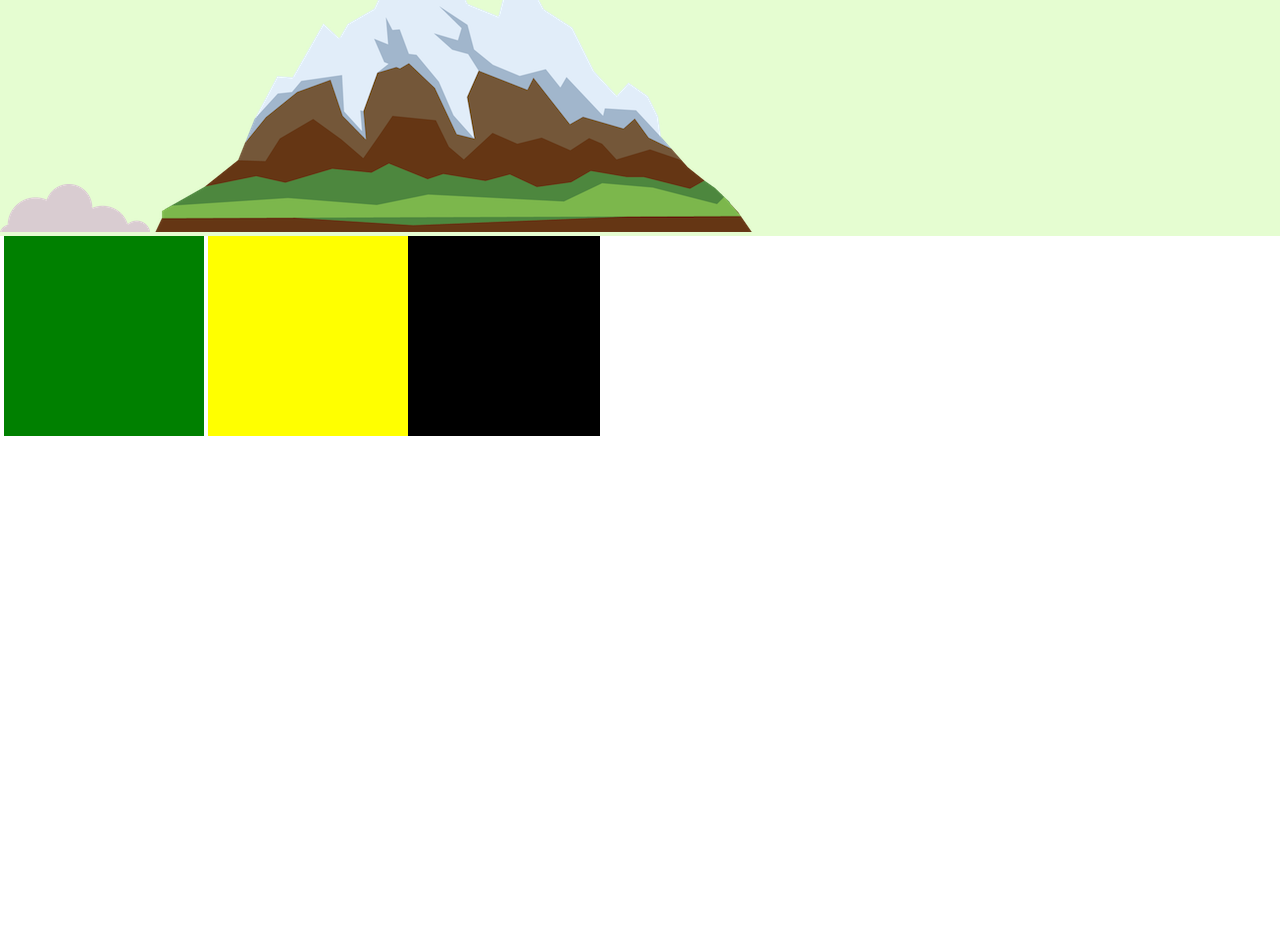
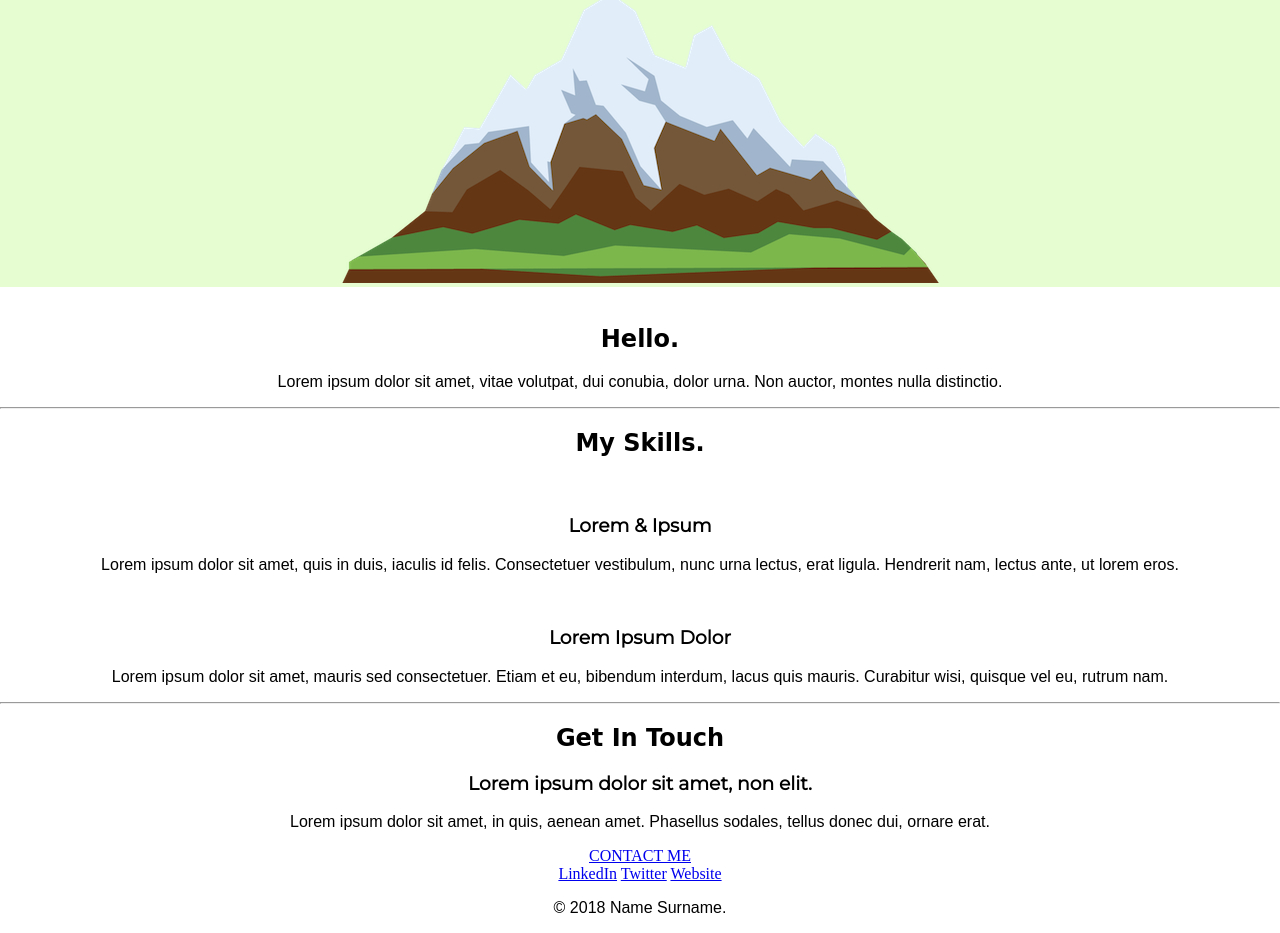
Before and after one commit to PawelBialy/Bootcam_100_days, a plain HTML site: page day_44_personal_website/CSS-My_Site/index.html in a window 1280 px wide. Shown: the part 269-1202 px from the top of the page. Before the commit the page ends 800 px from the top, so only its background shows below. Drawn offline with Linux system fonts and the light colour scheme; a web font is replaced by a local one.

Commit message:
day_44_personal_website

```diff
--- a/day_44_personal_website/CSS-My_Site/css/styles.css
+++ b/day_44_personal_website/CSS-My_Site/css/styles.css
@@ -1,44 +1,69 @@
 body {
-    margin:0
+    margin: 0;
+    text-align:center;
+
 }
 h1 {
-    margin-top:0;
+    margin-top: 0;
+    font-family: 'Marck Script', cursive;
+
+}
+h2 {
+    font-family: 'Alkatra', cursive;
 }
 
+h3 {
+    font-family:'Montserrat', cursive;
+}
+
+p {
+    font-family: 'Tillana', sans-serif;
+
+}
 .top-container {
     background-color: #E5FDD1;
-
-}
-.middle-container {
-    height: 200px;
-    width: 200px;
-    background-color: black;
-    display: inline-block;
     position: relative;
-    left: 400px;
+    padding-top: 100px;
 
 
 }
 
-.bottom-container {
-    height: 200px;
-    width: 200px;
-    background-color: green;
-    display: inline-block;
-    position: relative;
-    right: 200px
+.top-cloud {
+    position: absolute;
+    right: 350px;
+    top: 50px;
+}
+
+
+.bottom-cloud {
+    position: absolute;
+    left: 350px;
+    top: 200px;
+}
 
 
 
 
+
+
+
+
+
+
+/*
+.middle-container {
+    height: 100px;
+    width: 100px;
+    background-color: yellow;
+}
+.bottom-container {
+    height: 100px;
+    width: 100px;
+    background-color: blue;
 }
 .last {
-height: 200px;
-    width: 200px;
-    background-color: yellow;
-    display: inline-block;
-    position: relative;
-    right:200px
-
-
+height: 100px;
+    width: 100px;
+    background-color: red;
 }
+*/
--- a/day_44_personal_website/CSS-My_Site/index.html
+++ b/day_44_personal_website/CSS-My_Site/index.html
@@ -5,24 +5,57 @@
         <title>Paweł Bia</title>
         <link rel="stylesheet" href="css/styles.css">
         <link rel="icon" href="favicon.ico">
+        <link rel="preconnect" href="https://fonts.googleapis.com">
+    <link rel="preconnect" href="https://fonts.gstatic.com" crossorigin>
+    <link href="https://fonts.googleapis.com/css2?family=Alkatra&family=Marck+Script&family=Montserrat&family=Tillana&display=swap" rel="stylesheet">
     </head>
 
 <body>
 <div class="top-container">
-    <img src="images/cloud.png" alt="cloud-image">
+    <img class="top-cloud" src="images/cloud.png" alt="cloud-image">
     <h1> Hello here!</h1>
-    <p>welcome on my website!</p>
-    <img src="images/cloud.png" alt="cloud-image">
+    <p>That will be my website!</p>
+    <img class="bottom-cloud" src="images/cloud.png" alt="cloud-image">
     <img src="images/mountain.png" alt="mountain-image">
 </div>
 
 <div class="middle-container">
-
+  <div class="profile">
+    <img src="" alt="">
+    <h2>Hello.</h2>
+    <p>Lorem ipsum dolor sit amet, vitae volutpat, dui conubia, dolor urna. Non auctor, montes nulla distinctio.</p>
+  </div>
+  <hr>
+  <div class="skills">
+    <h2>My Skills.</h2>
+    <div class="skill-row">
+      <img class="" src="" alt="">
+      <h3>Lorem & Ipsum</h3>
+      <p>Lorem ipsum dolor sit amet, quis in duis, iaculis id felis. Consectetuer vestibulum, nunc urna lectus, erat ligula. Hendrerit nam, lectus ante, ut lorem eros.</p>
+    </div>
+    <div class="skill-row">
+      <img class="" src="" alt="">
+      <h3>Lorem Ipsum Dolor</h3>
+      <p>Lorem ipsum dolor sit amet, mauris sed consectetuer. Etiam et eu, bibendum interdum, lacus quis mauris. Curabitur wisi, quisque vel eu, rutrum nam.</p>
+    </div>
+  </div>
+  <hr>
+  <div class="contact-me">
+    <h2>Get In Touch</h2>
+    <h3>Lorem ipsum dolor sit amet, non elit.</h3>
+    <p>Lorem ipsum dolor sit amet, in quis, aenean amet. Phasellus sodales, tellus donec dui, ornare erat.</p>
+    <a class="btn" href="mailto:name@email.com">CONTACT ME</a>
+  </div>
 </div>
 
+
 <div class="bottom-container">
+  <a class="footer-link" href="https://www.linkedin.com/">LinkedIn</a>
+  <a class="footer-link" href="https://twitter.com/">Twitter</a>
+  <a class="footer-link" href="https://www.appbrewery.co/">Website</a>
+  <p>© 2018 Name Surname.</p>
+</div>
 
-</div>
 <div class="last">
 
 
```
